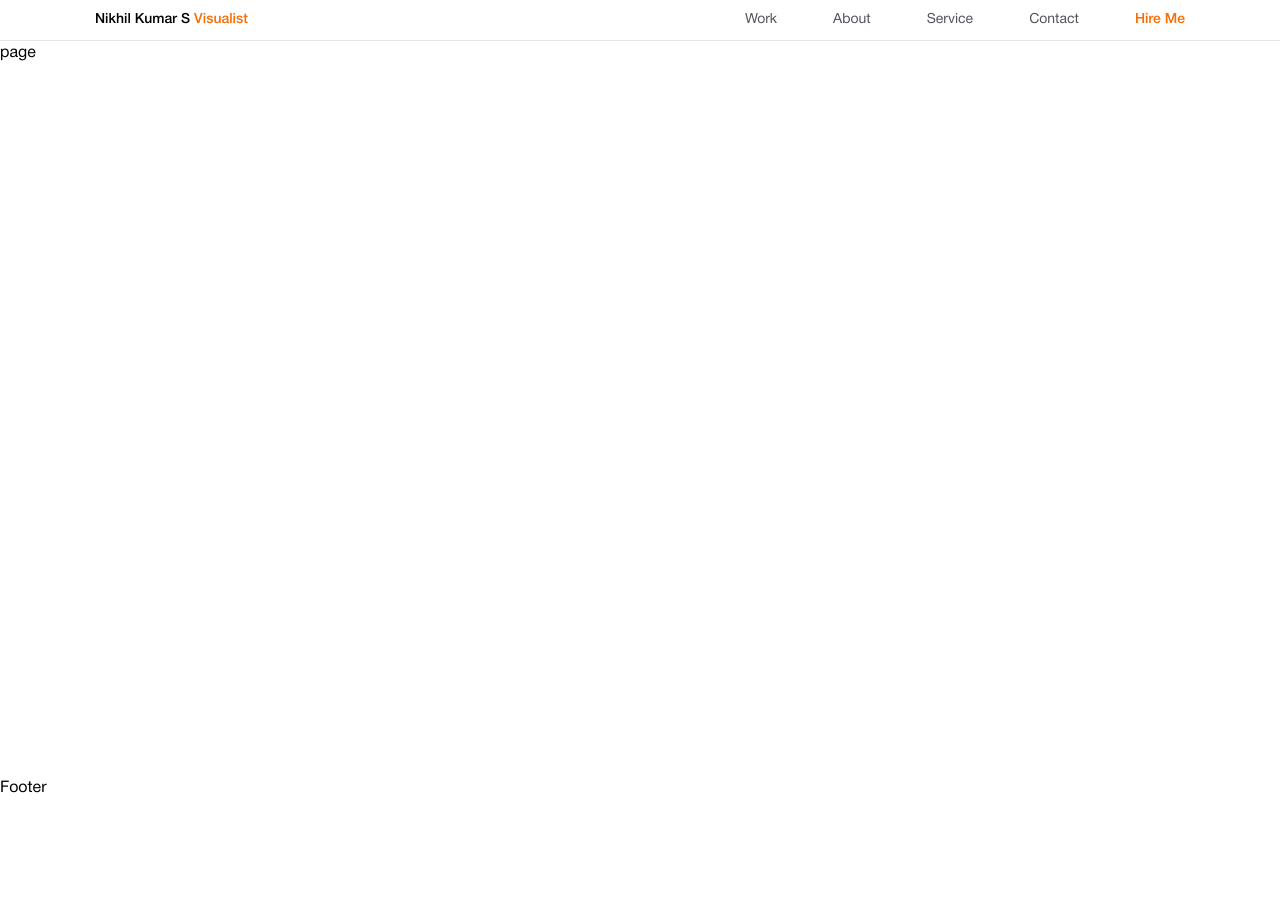
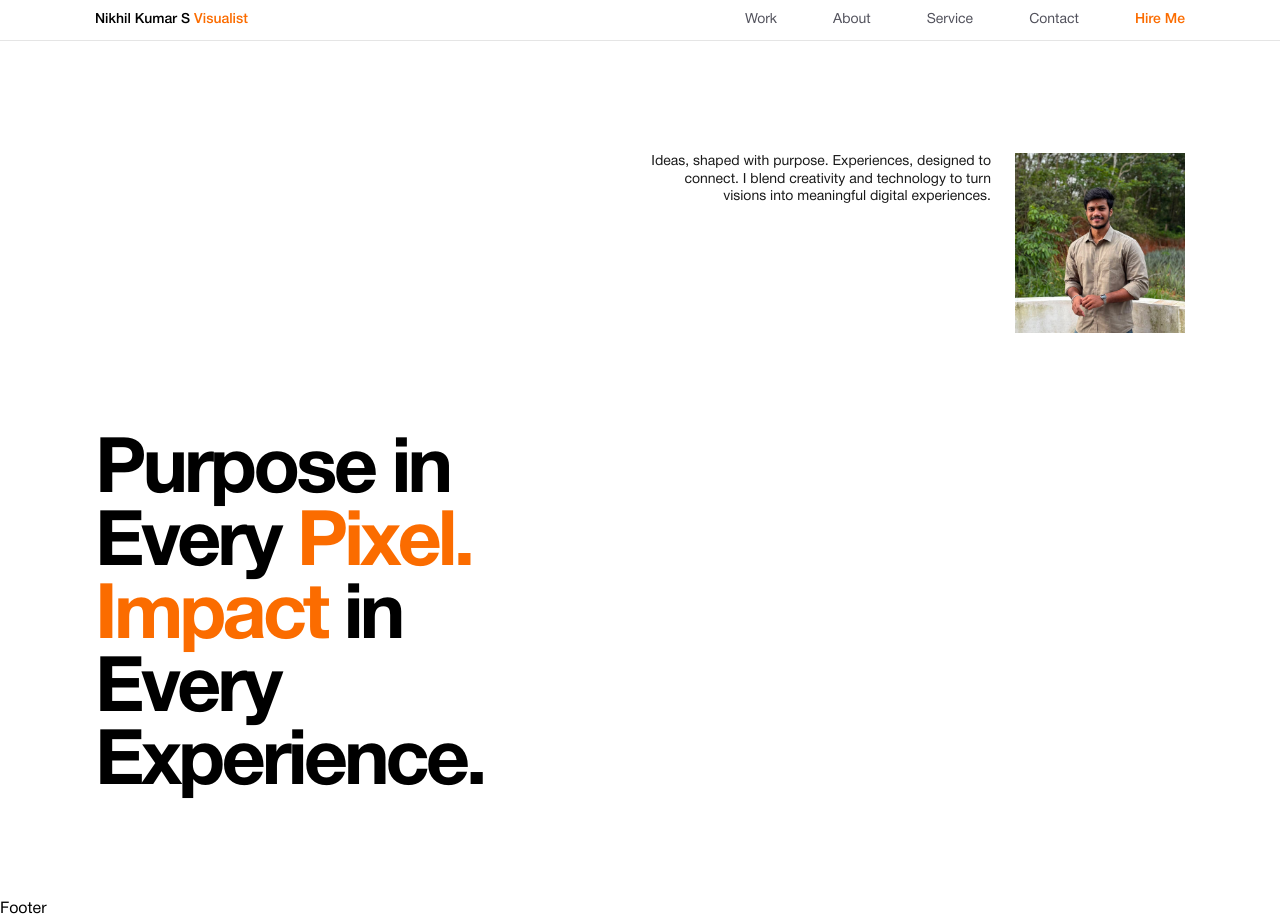
Before and after one commit to nikhilkumar202002/nikhil-my-portfolio, a Next.js app: page / in a window 1280 px wide. Before the commit the page ends 800 px from the top, so only its background shows below. Built offline with nearby package versions, Linux system fonts and the light colour scheme.

Commit message:
Refactor code structure for improved readability and maintainability

```diff
--- /dev/null
+++ b/app/component/sections/Hero.tsx
@@ -0,0 +1,40 @@
+import Image from "next/image";
+
+const Hero = () => {
+  return (
+    <section className="bg-white">
+      <div className="site-container min-h-[calc(100vh-2.5rem)] py-8 sm:py-10 lg:py-12">
+        <div className="flex min-h-[calc(100vh-2.5rem)] flex-col justify-between">
+          <div className="flex items-start justify-end gap-6 pt-8 sm:pt-12 lg:pt-16">
+            <p className="max-w-[22rem] text-right text-[10px] leading-[1.25] text-black/90 sm:text-[13px] lg:text-[14px]">
+              Ideas, shaped with purpose. Experiences, designed to connect. I
+              blend creativity and technology to turn visions into meaningful
+              digital experiences.
+            </p>
+
+            <div className="relative h-[155px] w-[145px] shrink-0 overflow-hidden sm:h-[175px] sm:w-[165px] lg:h-[180px] lg:w-[170px]">
+              <Image
+                src="/images/profile-image.jpg"
+                alt="Nikhil Kumar S portrait"
+                fill
+                priority
+                className="object-cover"
+                sizes="(min-width: 1024px) 170px, (min-width: 640px) 165px, 145px"
+              />
+            </div>
+          </div>
+
+          <div className="pb-8 sm:pb-10 lg:pb-12">
+            <h1 className="max-w-[11.5ch] text-[clamp(2.6rem,6vw,5.4rem)] font-semibold leading-[0.95] tracking-[-0.05em] text-black">
+              Purpose in Every <span className="text-primary">Pixel.</span>
+              <br />
+              <span className="text-primary">Impact</span> in Every Experience.
+            </h1>
+          </div>
+        </div>
+      </div>
+    </section>
+  );
+};
+
+export default Hero;
--- a/app/page.tsx
+++ b/app/page.tsx
@@ -1,9 +1,9 @@
-import React from 'react'
+import Hero from "./component/sections/Hero";
 
 const page = () => {
   return (
-    <div>page</div>
-  )
-}
+    <Hero />
+  );
+};
 
-export default page
+export default page;
```
Also changed, not shown: app/component/sections/Styles.css (added), public/images/profile-image.jpg (added).
